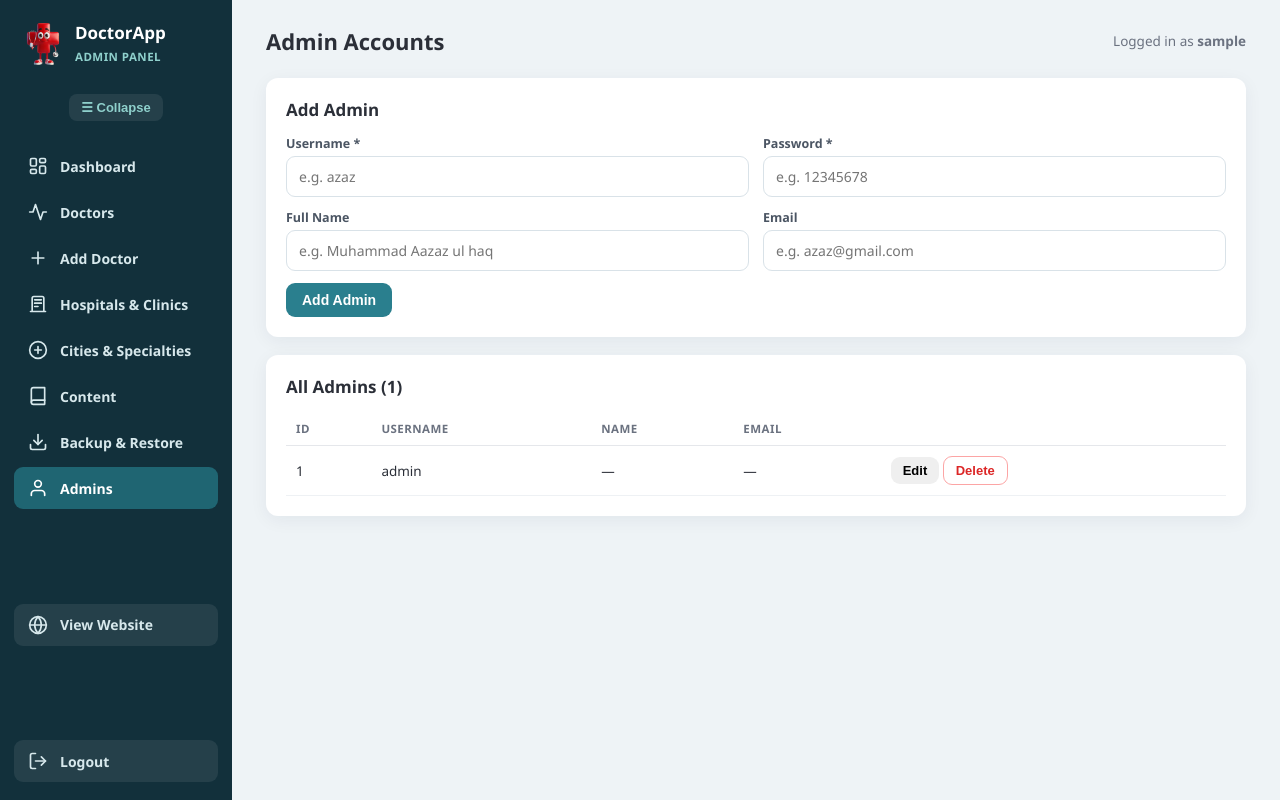
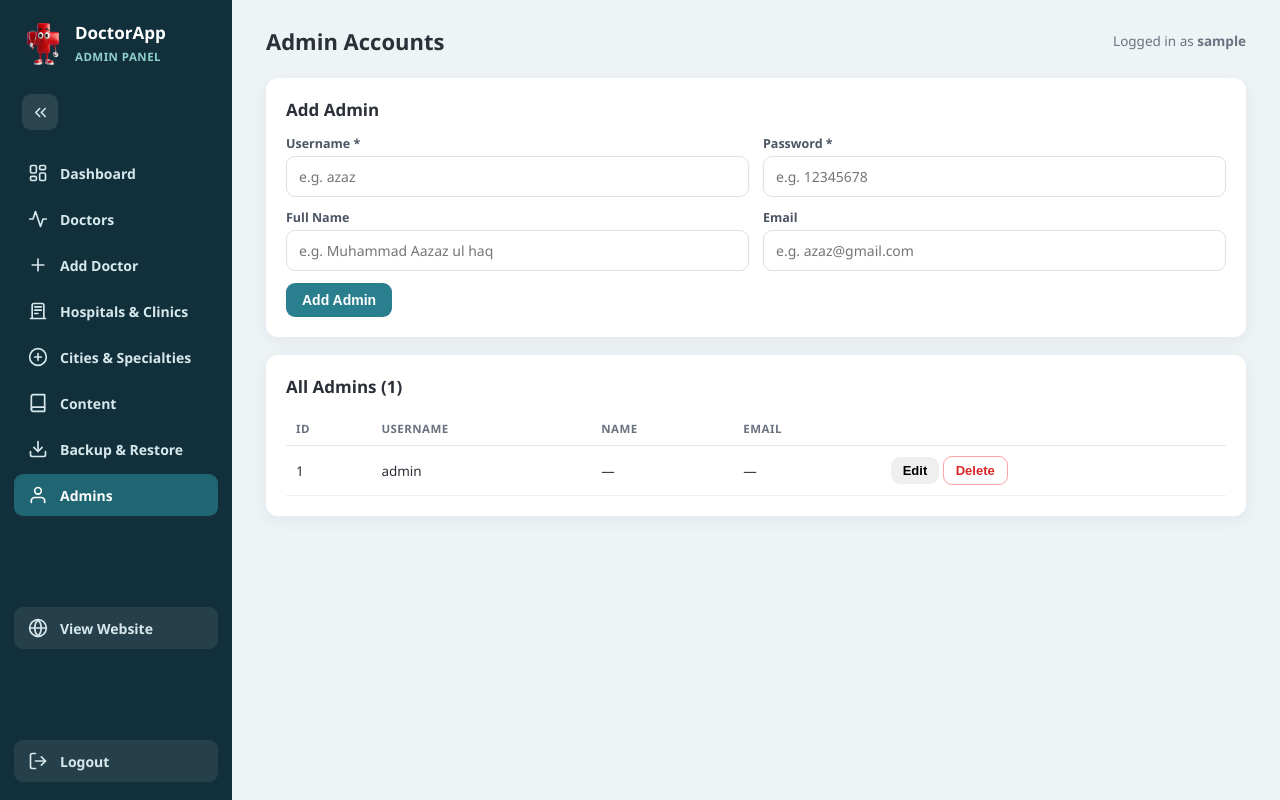
Before and after one commit to Arslan10899/Doctor-App, a Flask app: page /admin/admins in a window 1280 px wide. Run offline with Flask 3, Linux system fonts and the light colour scheme; the visitor is signed in with stand-in values (Sample User, id 1); data comes from the database, SQL or seed files in the repository.

Commit message:
Sidebar: icon-only collapse button

```diff
--- a/templates/admin/admin_base.html
+++ b/templates/admin/admin_base.html
@@ -15,6 +15,10 @@
     .sidebar .brand img { width: 42px; height: 42px; flex: none; }
     .brand-name { font-size: 17px; font-weight: 800; line-height: 1.2; white-space: nowrap; }
     .brand-sub { font-size: 11.5px; color: #8fd0cc; font-weight: 600; letter-spacing: .04em; white-space: nowrap; }
+    .sidebar .collapse-btn { display: flex; align-items: center; justify-content: center; width: 36px; height: 36px; border: none; border-radius: 9px; background: rgba(255, 255, 255, .1); color: #d7e8ec; cursor: pointer; margin: 0 0 18px 8px; transition: background .18s, margin .2s ease; flex: none; }
+    .sidebar .collapse-btn:hover { background: rgba(255, 255, 255, .2); }
+    .sidebar .collapse-btn svg { width: 19px; height: 19px; }
+    .sidebar.collapsed .collapse-btn { margin-left: 0; }
     .side-link { display: flex; align-items: center; gap: 12px; padding: 11px 14px; border-radius: 9px; font-weight: 600; font-size: 14px; color: #d7e8ec; transition: background .18s; white-space: nowrap; }
     .side-link svg { width: 20px; height: 20px; flex: none; }
     .side-link:hover { background: rgba(255, 255, 255, .1); }
@@ -28,8 +32,6 @@
     .sidebar.collapsed .lbl { display: none; }
     .main { flex: 1; margin-left: 232px; padding: 26px 34px 40px; min-width: 0; transition: margin-left .22s ease; }
     .main.side-collapsed { margin-left: 74px; }
-    .toggle-area { text-align: center; margin-bottom: 20px; }
-    .toggle-area button { background: rgba(255,255,255,.08); border: none; color: #8fd0cc; cursor: pointer; padding: 6px 12px; border-radius: 8px; font-size: 13px; font-weight: 700; }
     .topbar { display: flex; align-items: center; justify-content: space-between; margin-bottom: 22px; }
     .topbar h1 { font-size: 22px; font-weight: 800; }
     .topbar .who { font-size: 13.5px; color: #6b7280; }
@@ -86,7 +88,6 @@
         .side-link { padding: 13px; justify-content: center; }
         .main, .main.side-collapsed { margin-left: 62px; padding: 18px; }
         .frow, .frow3 { grid-template-columns: 1fr; }
-        .toggle-area button { display: none; }
     }
 </style>
 </head>
@@ -100,7 +101,9 @@
                 <span class="brand-sub">ADMIN PANEL</span>
             </span>
         </a>
-        <div class="toggle-area"><button type="button" onclick="toggleSidebar()">&#9776; Collapse</button></div>
+        <button type="button" class="collapse-btn" onclick="toggleSidebar();" title="Collapse / Expand Menu" aria-label="Toggle Sidebar">
+            <svg viewBox="0 0 24 24" fill="none" stroke="currentColor" stroke-width="2" stroke-linecap="round" stroke-linejoin="round"><polyline points="11 17 6 12 11 7"/><polyline points="18 17 13 12 18 7"/></svg>
+        </button>
         <a class="side-link {% if request.endpoint == 'admin_dashboard' %}active{% endif %}" href="{{ url_for('admin_dashboard') }}">
             <svg viewBox="0 0 24 24" fill="none" stroke="currentColor" stroke-width="2" stroke-linecap="round" stroke-linejoin="round"><rect x="3" y="3" width="7" height="9" rx="1.5"/><rect x="14" y="3" width="7" height="5" rx="1.5"/><rect x="14" y="12" width="7" height="9" rx="1.5"/><rect x="3" y="16" width="7" height="5" rx="1.5"/></svg>
             <span class="lbl">Dashboard</span>
```
